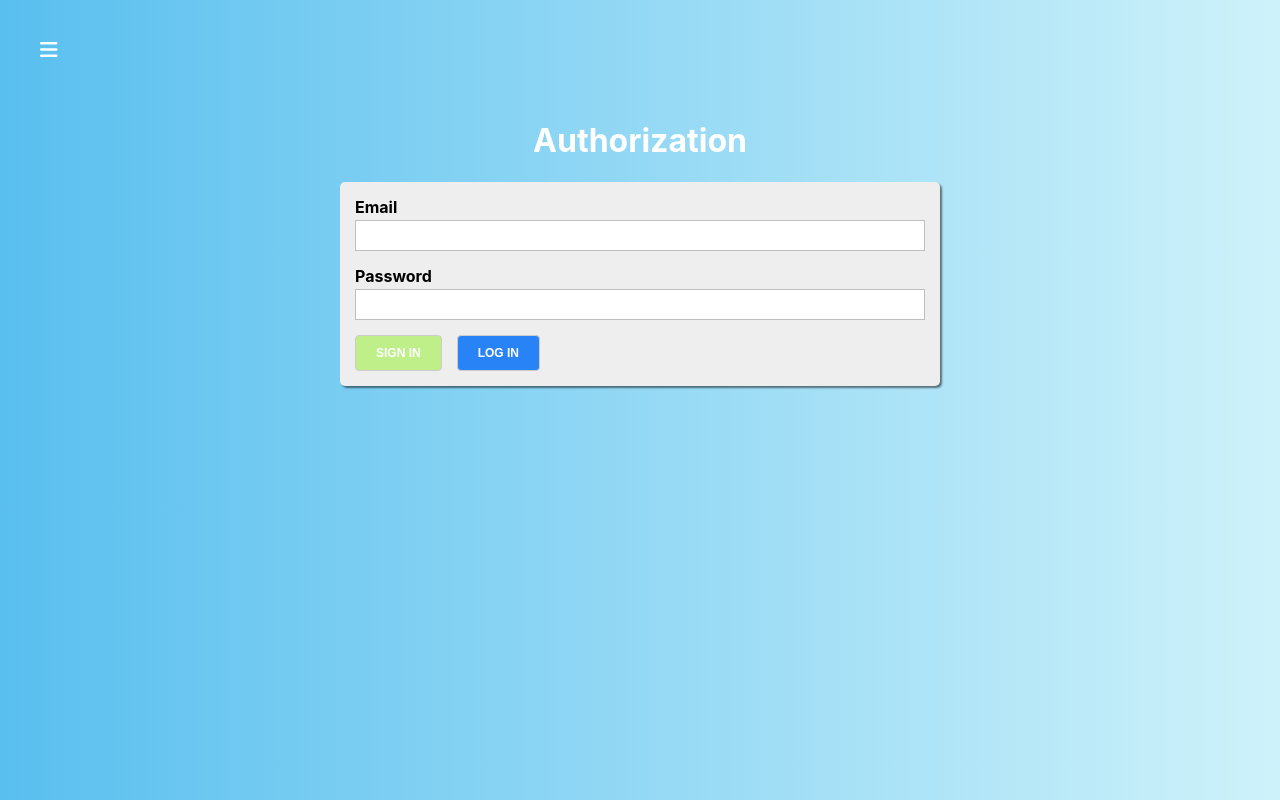
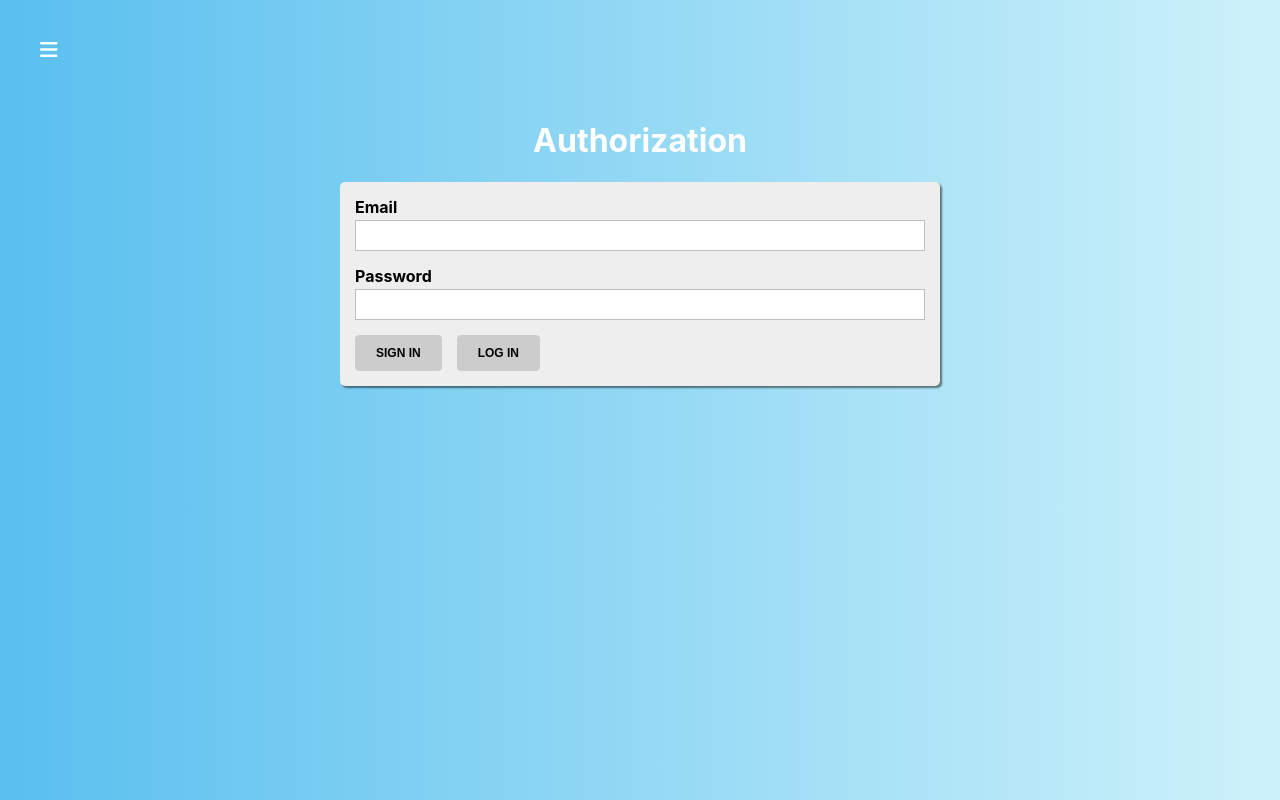
Before and after one commit to lesgrosman/react-quiz, a React app: page /auth in a window 1280 px wide. Built offline with nearby package versions, Linux system fonts and the light colour scheme.

Commit message:
form validation

```diff
--- a/src/containers/Auth/Auth.js
+++ b/src/containers/Auth/Auth.js
@@ -73,7 +73,6 @@ export default class Auth extends Component {
     }
 
     onChangeHandler = (event, controlName) => {
-        console.log(`${controlName}: `, event.target)
 
         const formControls = {...this.state.formControls} // copy of STATE object
         const control = {...formControls[controlName]}
@@ -110,6 +109,8 @@ export default class Auth extends Component {
     }
 
     render() {
+        const isFormValid = this.state.formControls.email.valid && this.state.formControls.password.valid
+
         return (
             <div className={classes.Auth}>
                 <div>
@@ -122,12 +123,14 @@ export default class Auth extends Component {
                         <Button
                         type="success"
                         onClick={this.loginHandler}
+                        disabled={!isFormValid}
                         >
                             Sign In
                         </Button>
                         <Button
                         type="primary"
                         onClick={this.registerHandler}
+                        disabled={!isFormValid}
                         >
                             Log In
                         </Button>
```
